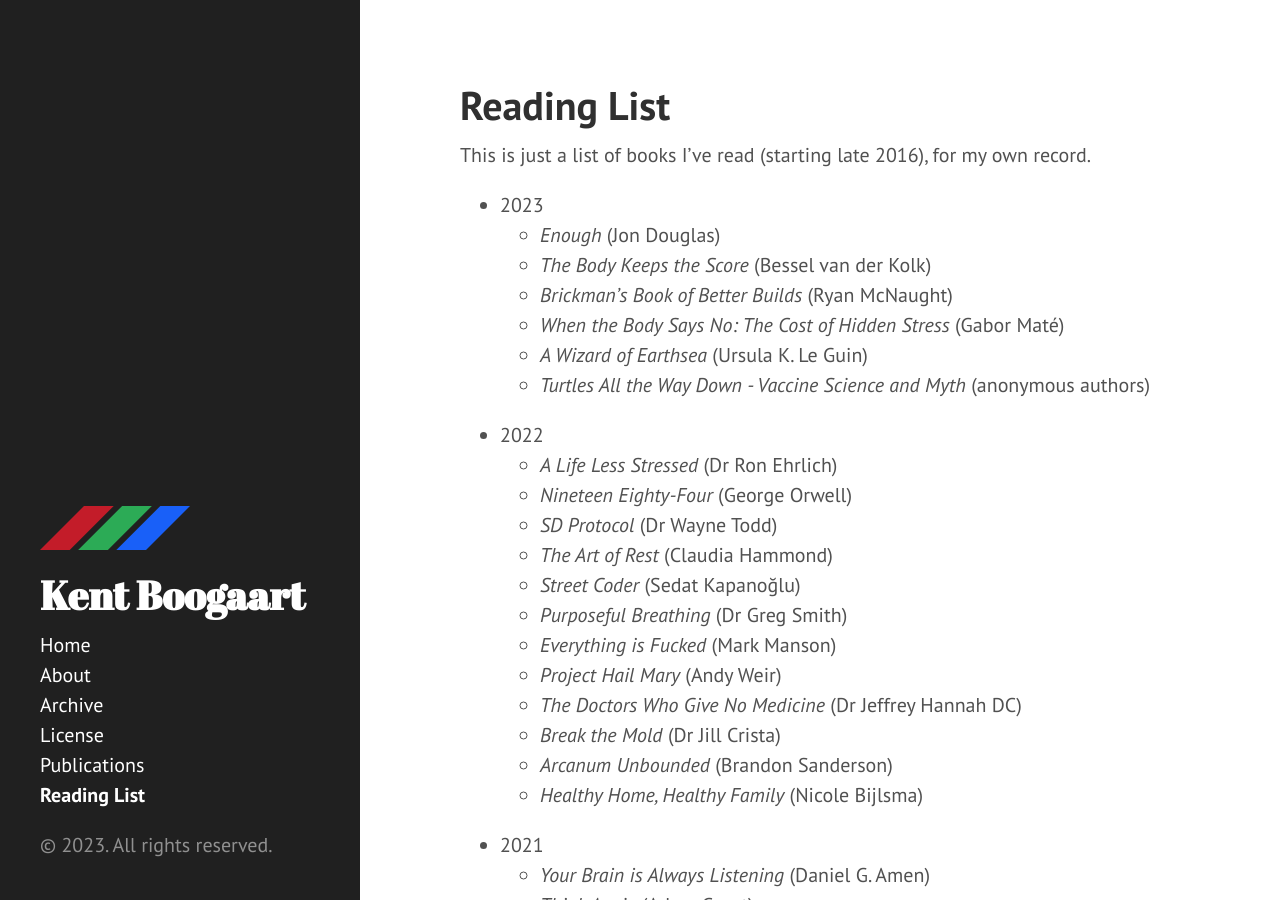
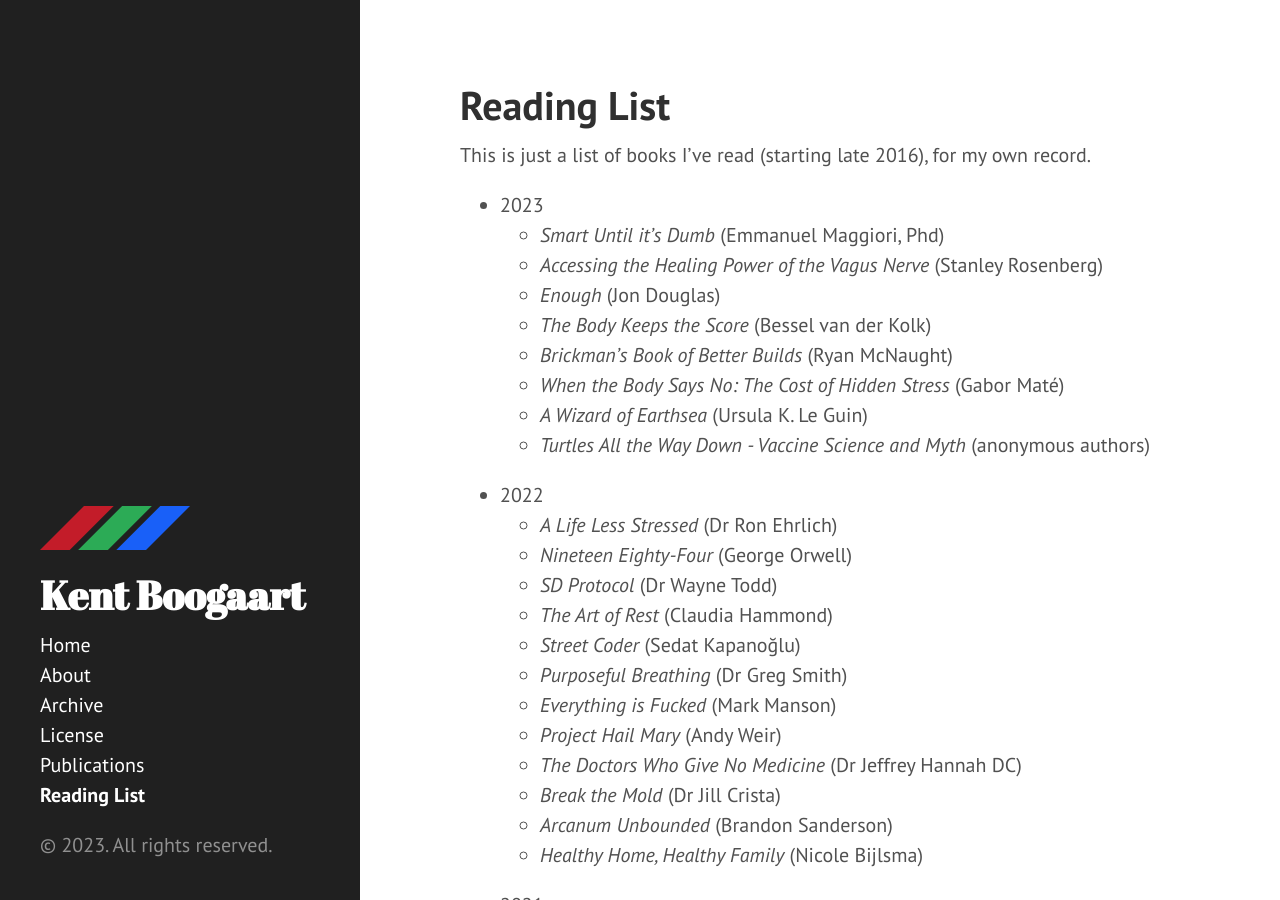
Before and after one commit to kentcb/kentcb.github.io, a Jekyll site: the page built from reading-list.md, in a window 1280 px wide and 900 px high. Built offline with Jekyll 4.4.1, drawn with Linux system fonts in a browser that asks for light colours; nearby versions of some CDN libraries.

Commit message:
Add more books

```diff
--- a/reading-list.md
+++ b/reading-list.md
@@ -6,6 +6,8 @@ sidebar: true
 This is just a list of books I've read (starting late 2016), for my own record.
 
 * 2023
+    * _Smart Until it's Dumb_ (Emmanuel Maggiori, Phd)
+    * _Accessing the Healing Power of the Vagus Nerve_ (Stanley Rosenberg)
     * _Enough_ (Jon Douglas)
     * _The Body Keeps the Score_ (Bessel van der Kolk)
     * _Brickman's Book of Better Builds_ (Ryan McNaught)
```
